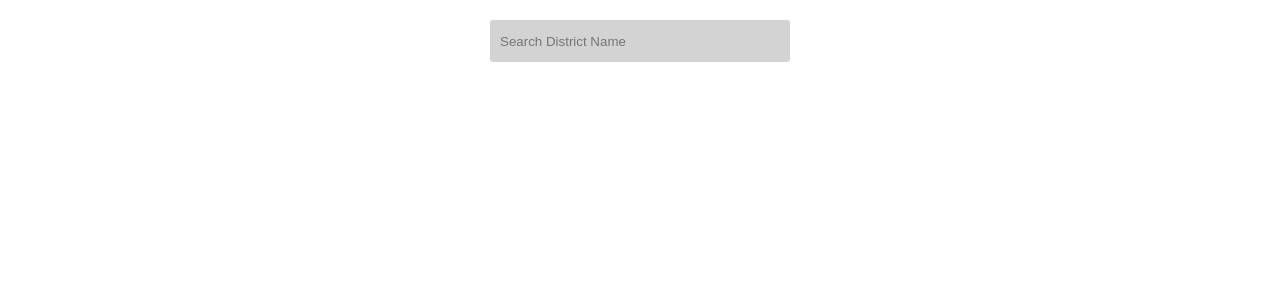
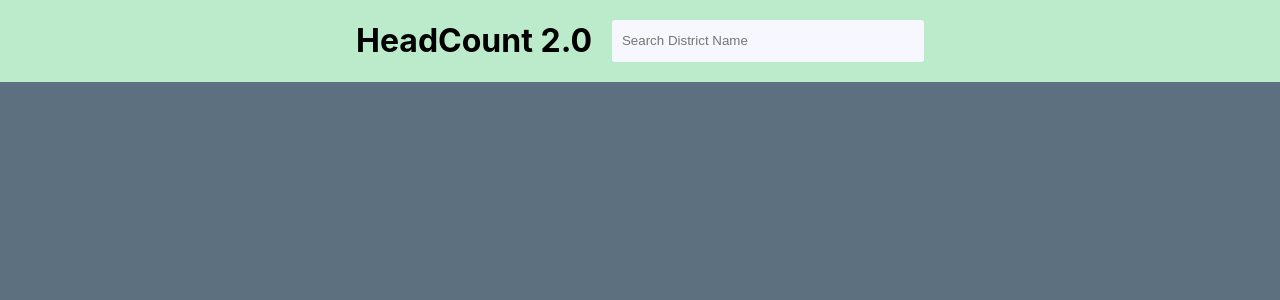
Before and after one commit to danalvarez5280/HeadCount, a React (Create React App) app: page / in a window 1280 px wide. Shown: the top 300 px of the page. Built offline with nearby package versions, Linux system fonts and the light colour scheme.

Commit message:
more css changes

```diff
--- a/src/App.css
+++ b/src/App.css
@@ -2,14 +2,20 @@
 
 .search-field {
   align-items: center;
+  background-color: #BCEBCB !important;
   display: flex;
   justify-content: center;
   margin: 20px auto;
-  width: 300px;
+  width: 100%;
+  margin-top: 0;
+}
+
+.search-field h1 {
+  margin-right: 20px;
 }
 
 .search {
-  background-color: lightgray;
+  background-color: #F7F7FF;
   border: none;
   border-radius: 3px;
   height: 40px;
@@ -52,7 +58,7 @@
   animation-name: slide;
   animation-duration: 2s;
   animation-iteration-count: 1;
-  background-color: lightgray;
+  background-color: #F7F7FF;
   border-radius: 10px;
   box-shadow: 1px 1px 5px black;
   margin-bottom: 5px;
@@ -78,7 +84,7 @@
   align-items: center;
   animation-name: dissolve;
   animation-duration: 1s;
-  background-color: lightgray;
+  background-color: #F7F7FF;
   border-radius: 10px;
   display: flex;
   flex-direction: column;
@@ -110,7 +116,7 @@
   align-items: center;
   animation-name: dissolve;
   animation-duration: 1s;
-  background-color: aquamarine;
+  background-color: #F7F7FF;
   border-radius: 10px;
   box-shadow: 1px 1px 5px black;
   display: flex;
--- a/src/DataCards.js
+++ b/src/DataCards.js
@@ -14,7 +14,8 @@ export default class DataCards extends Component {
     const {location, yearData, compareDistricts, display} = this.props
     let schoolYear= Object.keys(yearData)
     let highScores = {
-      color: 'aquamarine'
+      fontWeight: 'bold',
+      color: '#00A896'
     }
     let lowScores = {
       color: 'red'
--- a/src/Search.js
+++ b/src/Search.js
@@ -4,9 +4,10 @@ import PropTypes from 'prop-types';
 const Search = ({ handleChange }) => {
 
   return(
-    <div className='search-field'>
+    <header className='search-field'>
+      <h1>HeadCount 2.0</h1>
       <input className='search' placeholder='Search District Name' onChange={ handleChange }/>
-    </div>
+    </header>
   )
 }
 
--- a/src/index.css
+++ b/src/index.css
@@ -1,4 +1,5 @@
 body {
+  background-color: #5D707F;
   margin: 0;
   padding: 0;
   margin: 0;
```
